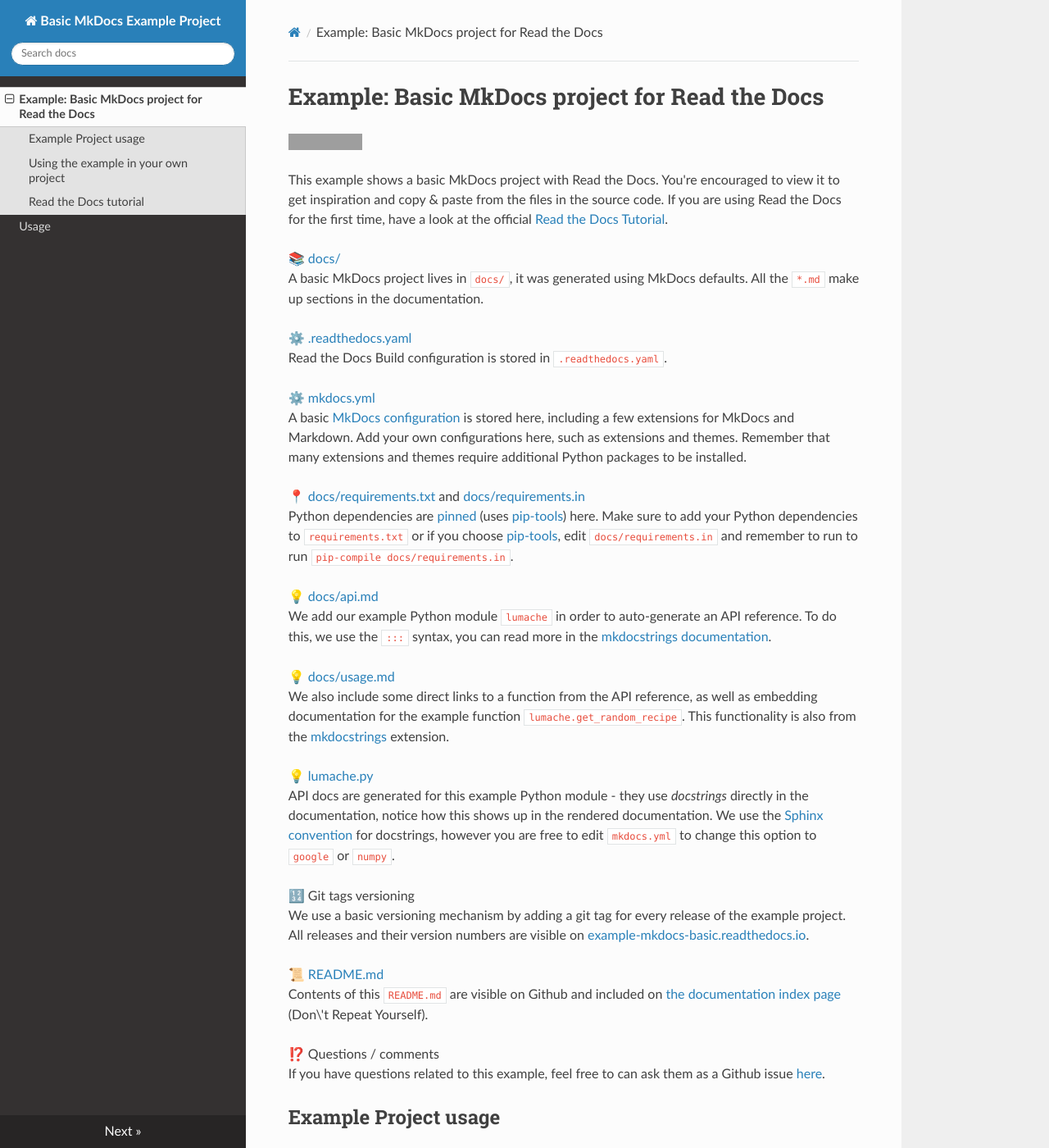
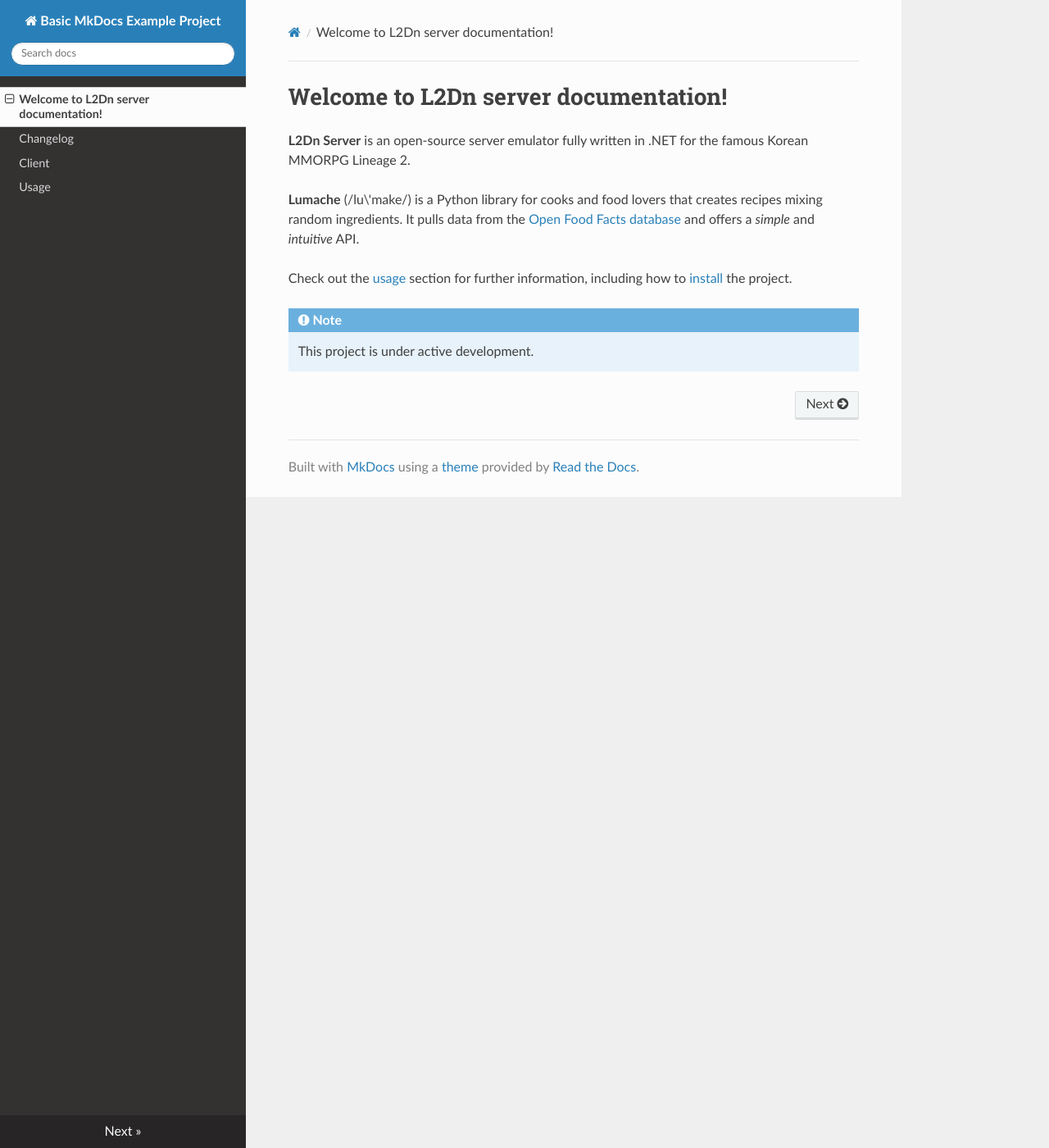
Before and after one commit to ax-grymyr/l2dn.readthedocs.io, an MkDocs documentation site: the page built from docs/index.md, in a window 1280 px wide and 1400 px high. Shown: the whole window at 82% size. Built offline with MkDocs 1.6.1, drawn with Linux system fonts in a browser that asks for light colours; nearby versions of some CDN libraries; some of the changed text lies outside the part shown; grey boxes are pictures that could not be loaded.

Commit message:
Add changelog

````diff
--- a/README.md
+++ b/README.md
@@ -1,73 +1,5 @@
-Example: Basic MkDocs project for Read the Docs
-===============================================
+# L2Dn Server Documentation
 
-[![Documentation Status](https://readthedocs.org/projects/example-mkdocs-basic/badge/?version=latest)](https://example-mkdocs-basic.readthedocs.io/en/latest/?badge=latest)
+[![Documentation Status](https://readthedocs.org/projects/l2dn/badge/?version=latest)](https://l2dn.readthedocs.io/en/latest/?badge=latest)
 
-This example shows a basic MkDocs project with Read the Docs. You're encouraged to view it to get inspiration and copy & paste from the files in the source code. If you are using Read the Docs for the first time, have a look at the official [Read the Docs Tutorial](https://docs.readthedocs.io/en/stable/tutorial/index.html).
-
-📚 [docs/](https://github.com/readthedocs-examples/example-mkdocs-basic/blob/main/docs/)<br>
-A basic MkDocs project lives in `docs/`, it was generated using MkDocs defaults. All the `*.md` make up sections in the documentation.
-
-⚙️ [.readthedocs.yaml](https://github.com/readthedocs-examples/example-mkdocs-basic/blob/main/.readthedocs.yaml)<br>
-Read the Docs Build configuration is stored in `.readthedocs.yaml`.
-
-⚙️ [mkdocs.yml](https://github.com/readthedocs-examples/example-mkdocs-basic/blob/main/mkdocs.yml)<br>
-A basic [MkDocs configuration](https://www.mkdocs.org/user-guide/configuration/) is stored here, including a few extensions for MkDocs and Markdown. Add your own configurations here, such as extensions and themes. Remember that many extensions and themes require additional Python packages to be installed.
-
-📍 [docs/requirements.txt](https://github.com/readthedocs-examples/example-mkdocs-basic/blob/main/docs/requirements.txt) and [docs/requirements.in](https://github.com/readthedocs-examples/example-mkdocs-basic/blob/main/docs/requirements.in)<br>
-Python dependencies are [pinned](https://docs.readthedocs.io/en/latest/guides/reproducible-builds.html) (uses [pip-tools](https://pip-tools.readthedocs.io/en/latest/)) here. Make sure to add your Python dependencies to `requirements.txt` or if you choose [pip-tools](https://pip-tools.readthedocs.io/en/latest/), edit `docs/requirements.in` and remember to run to run `pip-compile docs/requirements.in`.
-
-💡 [docs/api.md](https://github.com/readthedocs-examples/example-mkdocs-basic/blob/main/docs/api.md)<br>
-We add our example Python module `lumache` in order to auto-generate an API reference. To do this, we use the `:::` syntax, you can read more in the [mkdocstrings documentation](https://mkdocstrings.github.io/).
-
-💡 [docs/usage.md](https://github.com/readthedocs-examples/example-mkdocs-basic/blob/main/docs/usage.md)<br>
-We also include some direct links to a function from the API reference, as well as embedding documentation for the example function `lumache.get_random_recipe`. This functionality is also from the [mkdocstrings](https://mkdocstrings.github.io/python/) extension.
-
-💡 [lumache.py](https://github.com/readthedocs-examples/example-mkdocs-basic/blob/main/lumache.py)<br>
-API docs are generated for this example Python module - they use *docstrings* directly in the documentation, notice how this shows up in the rendered documentation. We use the [Sphinx convention](https://pythonhosted.org/an_example_pypi_project/sphinx.html#function-definitions) for docstrings, however you are free to edit `mkdocs.yml` to change this option to `google` or `numpy`.
-
-🔢 Git tags versioning<br>
-We use a basic versioning mechanism by adding a git tag for every release of the example project. All releases and their version numbers are visible on
-[example-mkdocs-basic.readthedocs.io](https://example-mkdocs-basic.readthedocs.io/en/latest/).
-
-📜 [README.md](https://github.com/readthedocs-examples/example-mkdocs-basic/blob/main/README.md)<br>
-Contents of this `README.md` are visible on Github and included on [the documentation index page](https://example-mkdocs-basic.readthedocs.io/en/latest/) (Don\'t Repeat Yourself).
-
-⁉️ Questions / comments<br>
-If you have questions related to this example, feel free to can ask them as a Github issue [here](https://github.com/readthedocs-examples/example-mkdocs-basic/issues).
-
-
-Example Project usage
----------------------
-
-This project has a standard MkDocs layout which is built by Read the Docs almost the same way that you would build it locally (on your own laptop!).
-
-You can build and view this documentation project locally - we recommend that you activate [a local Python virtual environment first](https://packaging.python.org/en/latest/guides/installing-using-pip-and-virtual-environments/#creating-a-virtual-environment):
-
-```console
-# Install required Python dependencies (MkDocs etc.)
-pip install -r docs/requirements.txt
-
-# Run the mkdocs development server
-mkdocs serve
-```
-
-Using the example in your own project
--------------------------------------
-
-If you are new to Read the Docs, you may want to refer to the [Read the Docs User documentation](https://docs.readthedocs.io/).
-
-If you are copying this code in order to get started with your documentation, you need to:
-
-1. place your `docs/` folder alongside your Python project. If you are starting a new project, you can adapt the `pyproject.toml` example configuration.
-1. use your existing project repository or create a new repository on Github, GitLab, Bitbucket or another host supported by Read the Docs.
-1. copy `mkdocs.yml`, `.readthedocs.yaml` and the `docs/` folder into your project.
-1. customize all the files, replacing example contents.
-1. Rebuild the documenation locally to see that it works.
-1. *Finally*, register your project on Read the Docs, see [Importing Your Documentation](https://docs.readthedocs.io/en/stable/intro/import-guide.html).
-
-
-Read the Docs tutorial
-----------------------
-
-To get started with Read the Docs, you may also refer to the [Read the Docs tutorial](https://docs.readthedocs.io/en/stable/tutorial/). It provides a full walk-through of building an example project similar to the one in this repository.
+This repository contains [the documentation](https://l2dn.readthedocs.io/) for [the L2Dn server](https://github.com/ax-grymyr/l2dn-server) project.
--- a/docs/index.md
+++ b/docs/index.md
@@ -1,6 +1,7 @@
-{!README.md!}
+# Welcome to L2Dn server documentation!
 
-# Welcome to Lumache's documentation!
+**L2Dn Server** is an open-source server emulator fully written in .NET for the famous Korean MMORPG Lineage 2.
+
 
 **Lumache** (/lu\'make/) is a Python library for cooks and food lovers
 that creates recipes mixing random ingredients. It pulls data from the
````
Also changed, not shown: docs/Changelog.md (added, +20 -0 lines), docs/Client.md (added, +58 -0 lines), LICENSE.txt.
